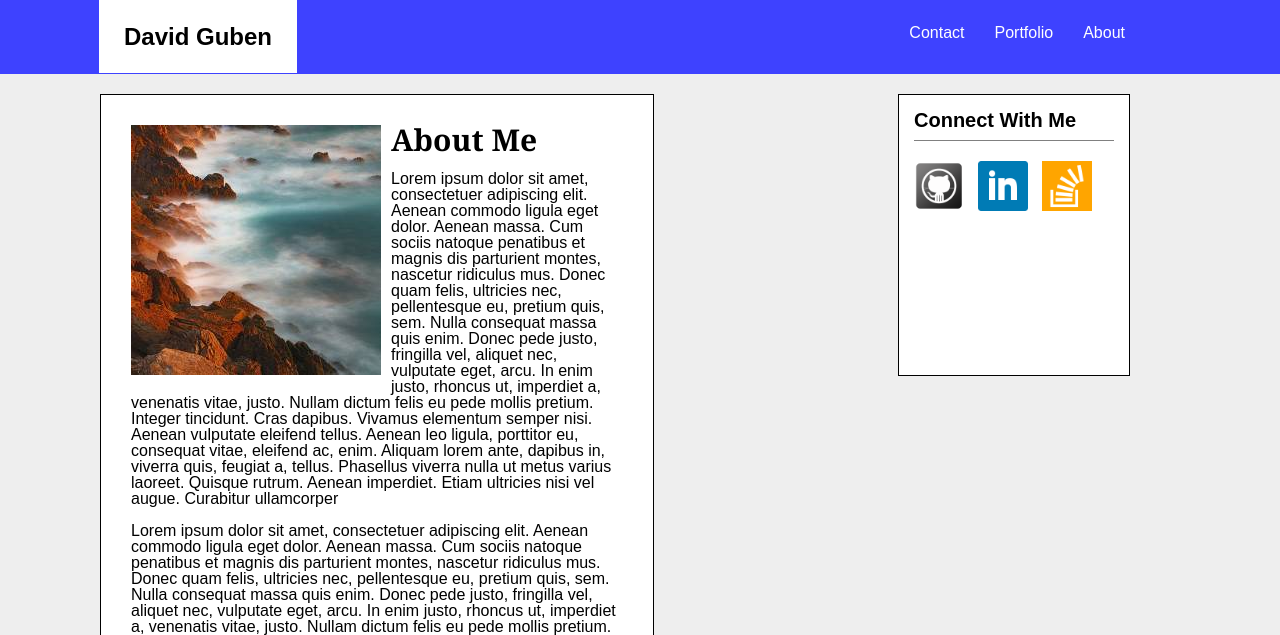
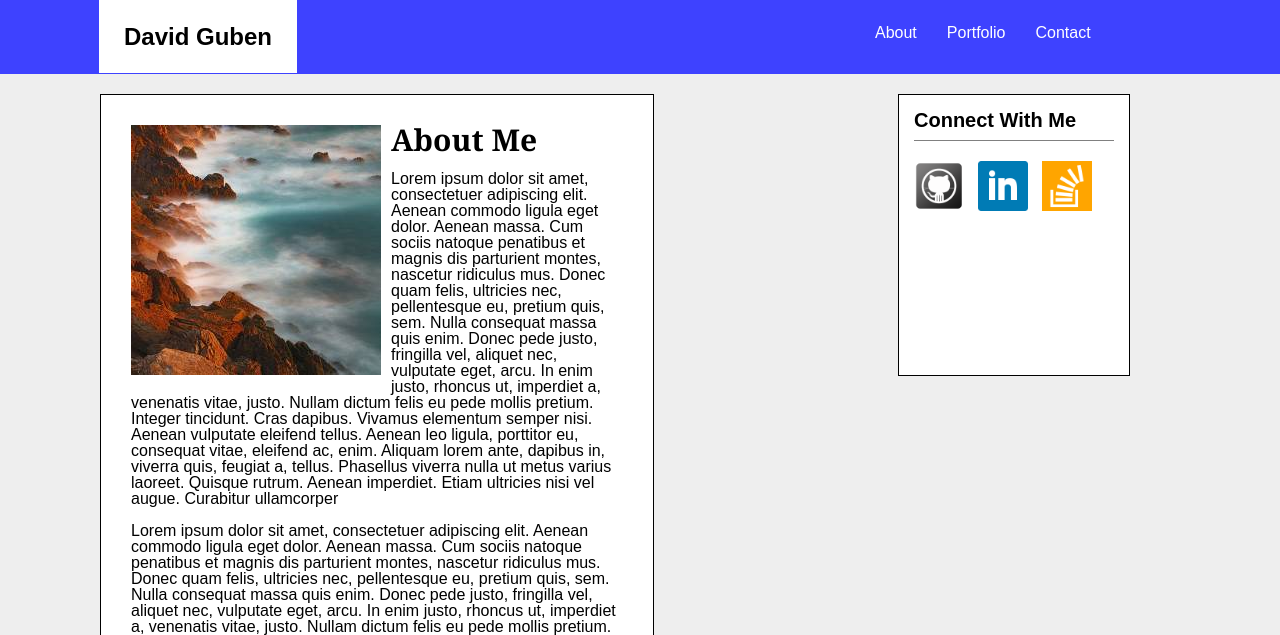
Before and after one commit to DavidGuben/Basic-Portfolio, a PHP site: page /index.php in a window 1280 px wide. Shown: the top 635 px of the page. Run offline with PHP 8.4, Linux system fonts and the light colour scheme.

Commit message:
fixing navigation

```diff
--- a/assets/css/style.css
+++ b/assets/css/style.css
@@ -38,11 +38,10 @@
 	padding: 30px 20px 30px 20px;
 }
 #nav {
+	width:280px;
 	font-family: sans-serif;
 	margin-right: 100px;
-	width: 50%;
 	float: right;
-	display: block;
 	background-color: #3E42FF;
 	color:#fff;
 }
@@ -86,7 +85,7 @@
     color:#fff;
 }
 .nav li {
-    float: right;
+	float:left;
     margin-right: 30px;
     color:#fff;
 }
```
